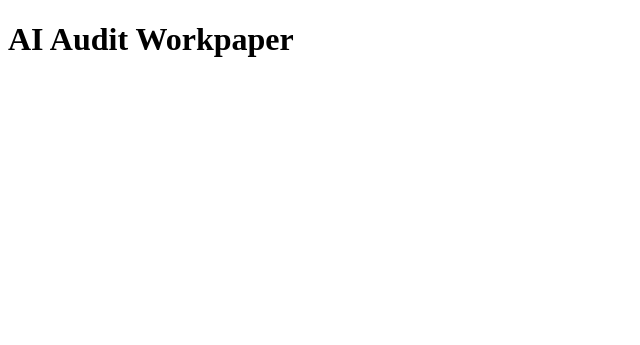
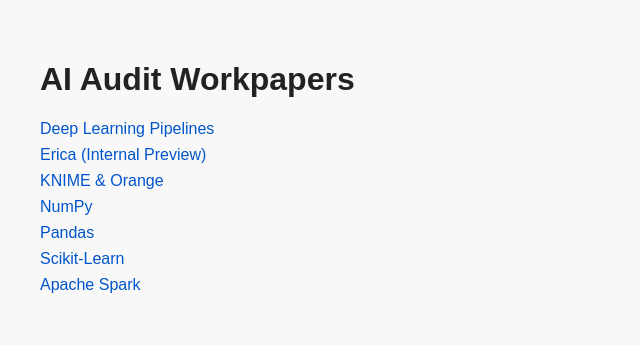
Before and after one commit to ey-ye/effectiveaiaudit, a plain HTML site: page workpaper/index.html in a window 1280 px wide. Shown: the whole page, without its empty margins (0-640 px from the left). Drawn offline with Linux system fonts and the light colour scheme.

Commit message:
Update index.html

```diff
--- a/workpaper/index.html
+++ b/workpaper/index.html
@@ -1,5 +1,43 @@
 <!DOCTYPE html>
-<html>
-<head><title>Workpaper</title></head>
-<body><h1>AI Audit Workpaper</h1></body>
+<html lang="en">
+<head>
+  <meta charset="UTF-8">
+  <title>AI Audit Workpapers</title>
+  <style>
+    body {
+      font-family: sans-serif;
+      padding: 2em;
+      background-color: #f8f8f8;
+    }
+    h1 {
+      color: #222;
+    }
+    ul {
+      list-style: none;
+      padding: 0;
+    }
+    li {
+      margin: 0.5em 0;
+    }
+    a {
+      text-decoration: none;
+      color: #0055cc;
+    }
+    a:hover {
+      text-decoration: underline;
+    }
+  </style>
+</head>
+<body>
+  <h1>AI Audit Workpapers</h1>
+  <ul>
+    <li><a href="AI_Audit_Workpaper_DeepLearning_Pipelines.html">Deep Learning Pipelines</a></li>
+    <li><a href="AI_Audit_Workpaper_Erica_InternalPreview.html">Erica (Internal Preview)</a></li>
+    <li><a href="AI_Audit_Workpaper_KNIME_Orange.html">KNIME & Orange</a></li>
+    <li><a href="AI_Audit_Workpaper_NumPy.html">NumPy</a></li>
+    <li><a href="AI_Audit_Workpaper_Pandas.html">Pandas</a></li>
+    <li><a href="AI_Audit_Workpaper_ScikitLearn.html">Scikit-Learn</a></li>
+    <li><a href="AI_Audit_Workpaper_Spark.html">Apache Spark</a></li>
+  </ul>
+</body>
 </html>
```
